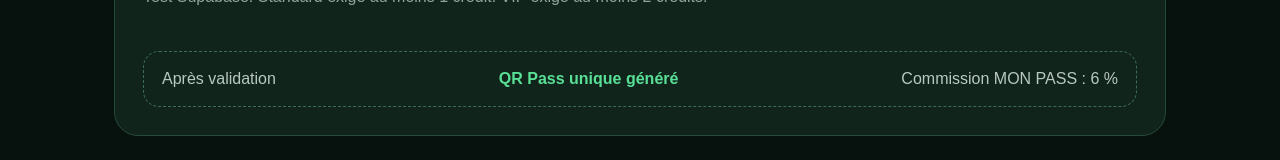
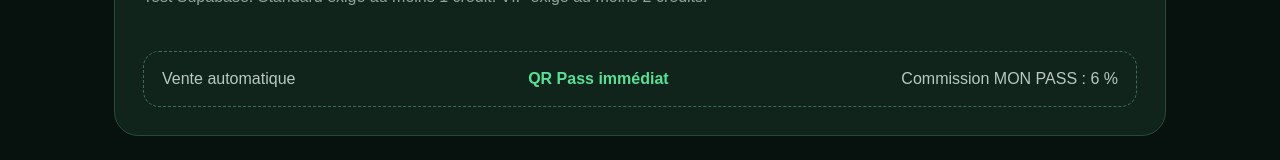
Before and after one commit to AngyBlack237/MON-PASS, a Next.js app: page /matchs/1 in a window 1280 px wide. Shown: the part 525-685 px from the top of the page. Built offline with nearby package versions, Linux system fonts and the light colour scheme; no server answers; the database is empty.

Commit message:
Switch ticket flow to automatic sale and instant QR

```diff
--- a/app/matchs/[id]/page.js
+++ b/app/matchs/[id]/page.js
@@ -3,7 +3,7 @@ import {useEffect,useState} from "react";
 import {supabase} from "../../../lib/supabase";
 export default function MatchDetail(){const[cats,setCats]=useState([]);const[msg,setMsg]=useState("");const[reservation,setReservation]=useState(null);
 useEffect(()=>{(async()=>{const {data}=await supabase.from("matches").select("id,competition,home_team,away_team,city,stadium,ticket_categories(id,name,price_fcfa,price_credits,min_access_credits,quantity_total,quantity_reserved)").eq("competition","MTN Elite One — Démo").limit(1).maybeSingle();setCats(data?[{match:data,categories:data.ticket_categories}]:[]);})();},[]);
-async function reserve(cat){setMsg("Réservation en cours...");const {data,error}=await supabase.rpc("reserve_ticket",{p_ticket_category_id:cat.id,p_quantity:1});if(error){setMsg(error.message);return;}setReservation(data);setMsg("Crédits bloqués. Réservation en attente de validation.");}
+async function reserve(cat){setMsg("Réservation en cours...");const {data,error}=await supabase.rpc("reserve_ticket",{p_ticket_category_id:cat.id,p_quantity:1});if(error){setMsg(error.message);return;}setReservation(data);setMsg("Billet acheté. Votre QR Pass est disponible dans Mes Pass.");}
 async function cancel(){const {error}=await supabase.rpc("cancel_pending_reservation",{p_reservation_id:reservation});if(error){setMsg(error.message);return;}setReservation(null);setMsg("Réservation annulée : crédits restitués.");}
 const m=cats[0]?.match, list=cats[0]?.categories||[];
-return <main><header><a className="brand" href="/">MON <b>PASS</b></a><a className="account" href="/matchs">← Matchs</a></header><section className="detailHero"><span className="pill">⚽ MTN ELITE ONE · TEST RÉEL</span><h1>{m?.home_team||"Club partenaire A"}<br/><em>VS {m?.away_team||"Club partenaire B"}</em></h1><p>📍 {m?.stadium||"Stade partenaire"} · {m?.city||"Cameroun"}</p></section><section className="booking"><div><small>RÉSERVATION AVEC BLOCAGE</small><h2>Choisir mon Pass</h2><p className="muted">Test Supabase. Standard exige au moins 1 crédit. VIP exige au moins 2 crédits.</p></div><div className="ticketTypes">{list.map(cat=><article key={cat.id}><div><b>{cat.name}</b><p>Accès dès {cat.min_access_credits} crédit(s) · {cat.quantity_total-cat.quantity_reserved} disponible(s)</p></div><strong>{cat.price_credits} crédit(s)<br/><small>{cat.price_fcfa} FCFA</small></strong><button disabled={!!reservation} onClick={()=>reserve(cat)}>Réserver</button></article>)}</div>{msg&&<p className="authMsg">{msg}</p>}{reservation&&<div className="pendingBox"><div><small>RÉSERVATION EN ATTENTE</small><b>Crédits bloqués</b><span>ID : {reservation}</span></div><button onClick={cancel}>Annuler & restituer</button></div>}<div className="commission"><span>Après validation</span><b>QR Pass unique généré</b><span>Commission MON PASS : 6 %</span></div></section></main>}
+return <main><header><a className="brand" href="/">MON <b>PASS</b></a><a className="account" href="/matchs">← Matchs</a></header><section className="detailHero"><span className="pill">⚽ MTN ELITE ONE · TEST RÉEL</span><h1>{m?.home_team||"Club partenaire A"}<br/><em>VS {m?.away_team||"Club partenaire B"}</em></h1><p>📍 {m?.stadium||"Stade partenaire"} · {m?.city||"Cameroun"}</p></section><section className="booking"><div><small>RÉSERVATION AVEC BLOCAGE</small><h2>Choisir mon Pass</h2><p className="muted">Test Supabase. Standard exige au moins 1 crédit. VIP exige au moins 2 crédits.</p></div><div className="ticketTypes">{list.map(cat=><article key={cat.id}><div><b>{cat.name}</b><p>Accès dès {cat.min_access_credits} crédit(s) · {cat.quantity_total-cat.quantity_reserved} disponible(s)</p></div><strong>{cat.price_credits} crédit(s)<br/><small>{cat.price_fcfa} FCFA</small></strong><button disabled={false} onClick={()=>reserve(cat)}>Réserver</button></article>)}</div>{msg&&<p className="authMsg">{msg}</p>}{reservation&&<div className="pendingBox"><div><small>VENTE CONFIRMÉE</small><b>QR Pass généré automatiquement</b><span>Billet : {reservation}</span></div><a className="newMatch" href="/mes-pass">Voir mon QR →</a></div>}<div className="commission"><span>Vente automatique</span><b>QR Pass immédiat</b><span>Commission MON PASS : 6 %</span></div></section></main>}
```
